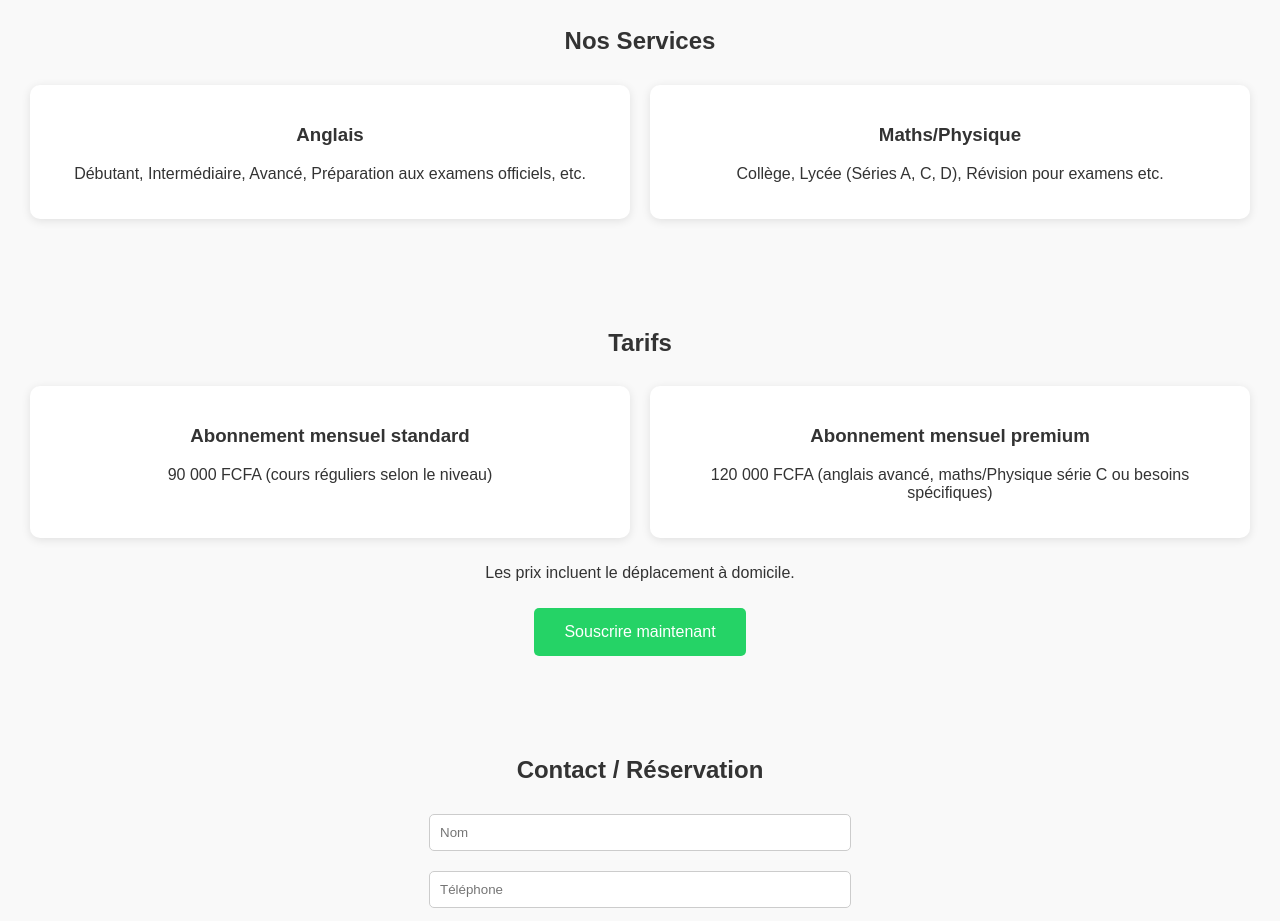
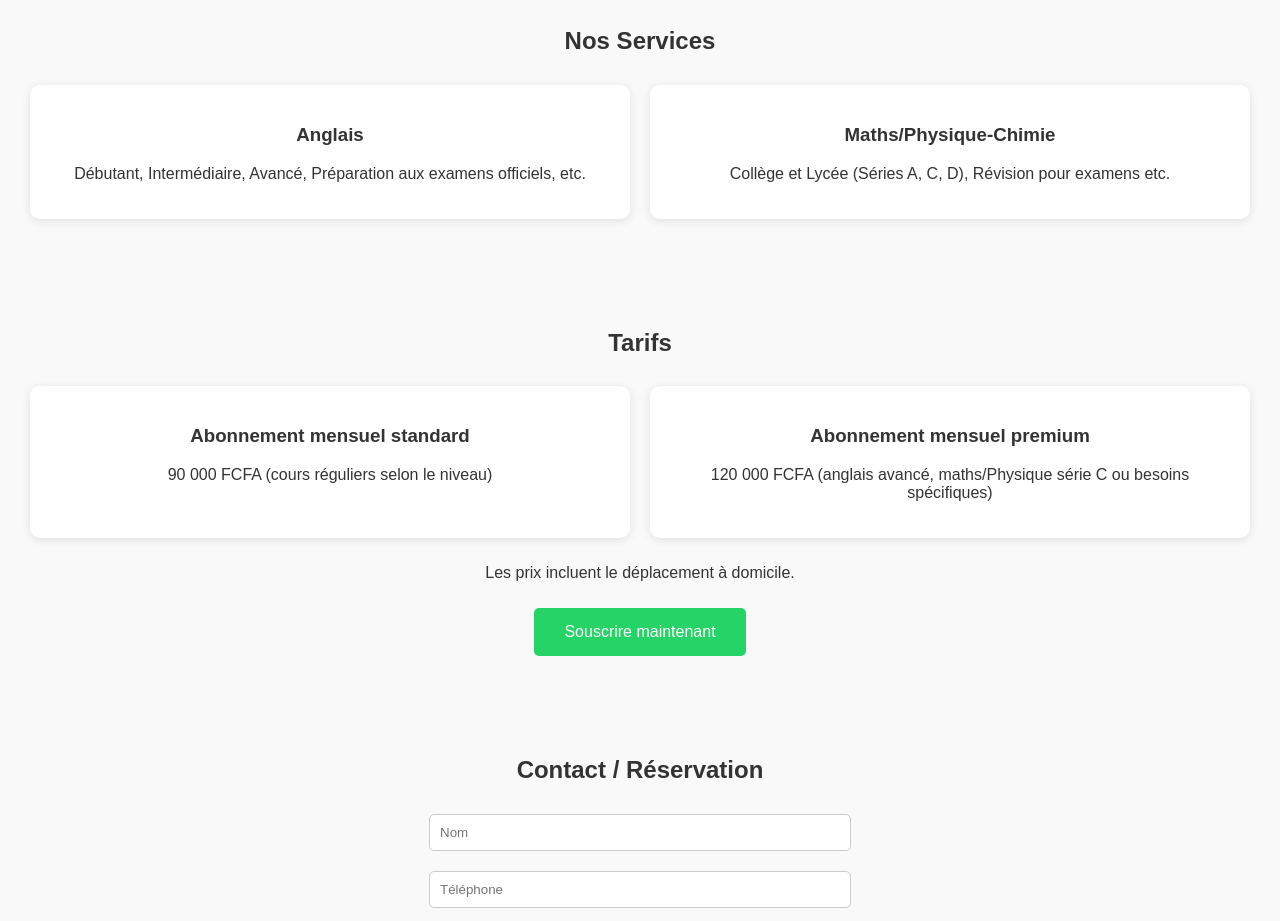
Before and after one commit to TandemPedago/tandempedago, a plain HTML site: page index.html in a window 1280 px wide. Shown: the part 920-1841 px from the top of the page. Drawn offline with Linux system fonts and the light colour scheme.

Commit message:
Update index.html

```diff
--- a/index.html
+++ b/index.html
@@ -108,8 +108,8 @@
             <p>Débutant, Intermédiaire, Avancé, Préparation aux examens officiels, etc.</p>
         </div>
         <div class="service">
-            <h3>Maths/Physique</h3>
-            <p>Collège, Lycée (Séries A, C, D), Révision pour examens etc.</p>
+            <h3>Maths/Physique-Chimie</h3>
+            <p>Collège et Lycée (Séries A, C, D), Révision pour examens etc.</p>
         </div>
     </div>
 </section>
```
